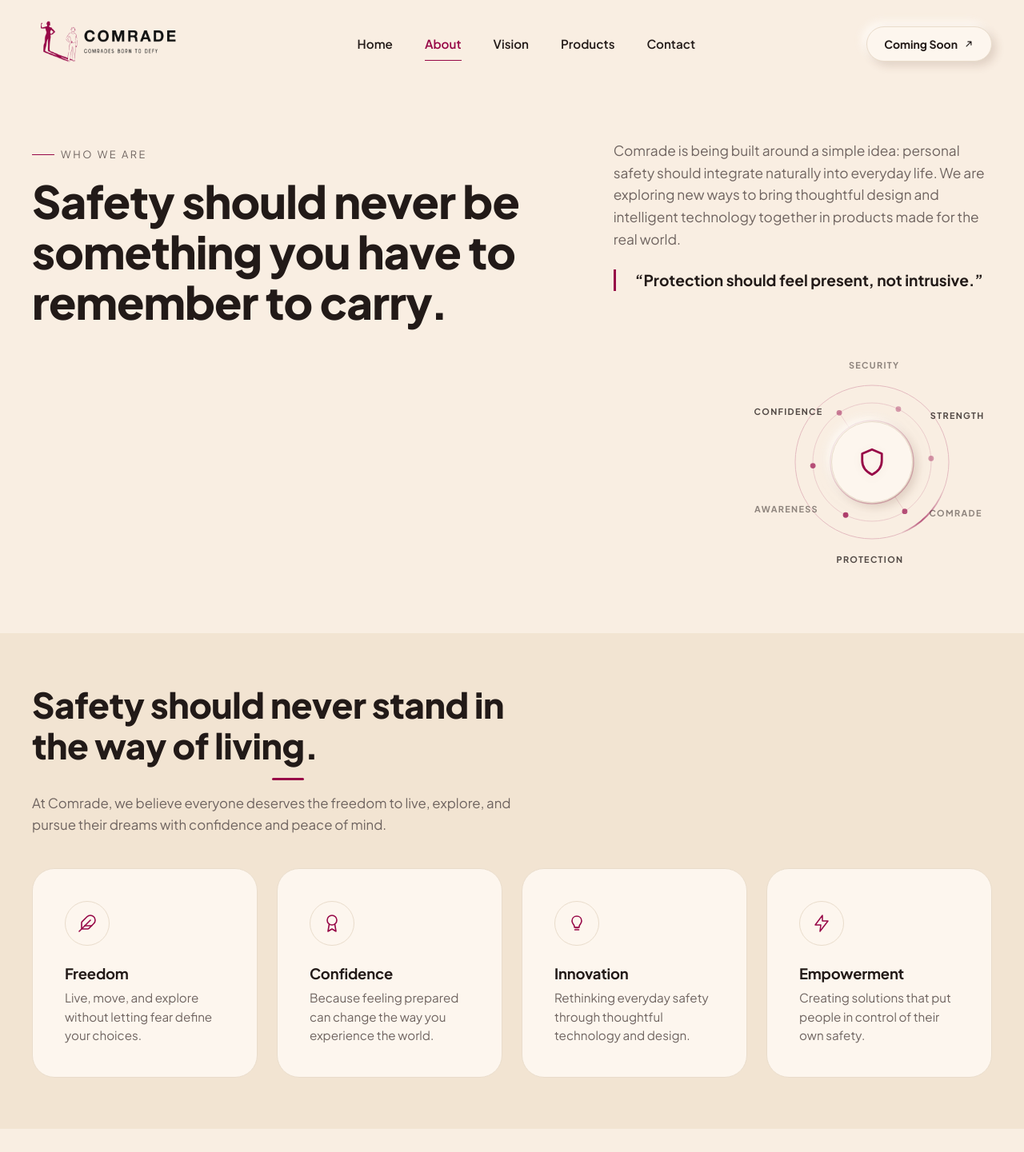
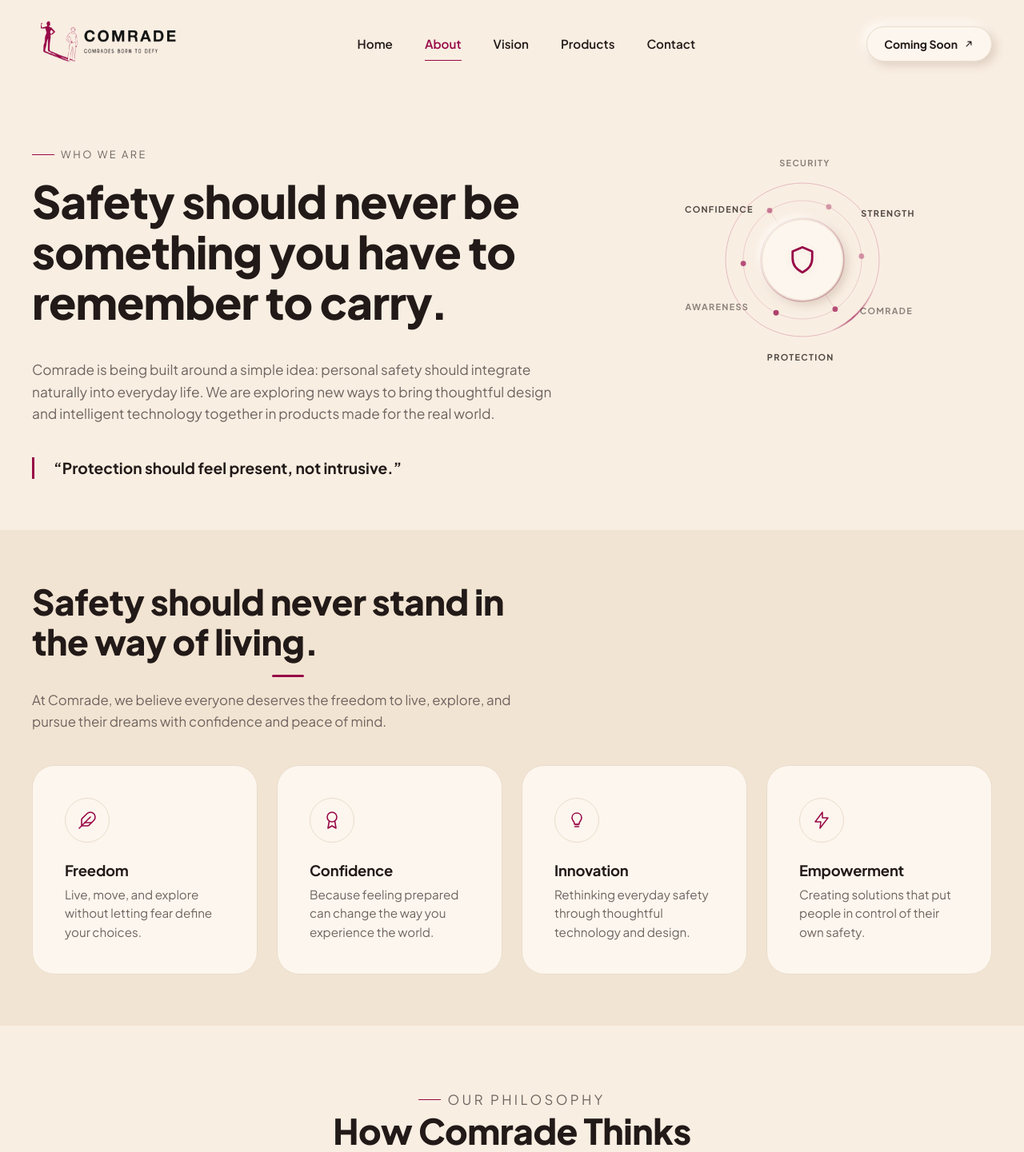
Before and after one commit to comradesafety/comrade-website, a Flask app: page /about in a window 1280 px wide. Shown: the top 1441 px of the page at 80% size. Run offline with Flask 3, Linux system fonts and the light colour scheme; some libraries are stand-ins or nearby versions.

Commit message:
Refactor About hero layout: move description and quote below headline and center orbit

```diff
--- a/app/static/css/about.css
+++ b/app/static/css/about.css
@@ -122,13 +122,14 @@
 }
 
 .comrade-about-hero__description {
+  margin-top: var(--comrade-space-lg);
   font-size: 1.08rem;
   line-height: 1.6;
   color: var(--comrade-text-muted);
 }
 
 .comrade-about-hero__quote {
-  margin: var(--comrade-space-md) 0 0;
+  margin: var(--comrade-space-lg) 0 0;
   padding-left: var(--comrade-space-md);
   border-left: 3px solid var(--comrade-primary);
 }
@@ -145,7 +146,7 @@
    this column. All the visualization's own appearance and motion live
    in that shared component's own files, not here. ---- */
 .comrade-about-hero__orbit-slot {
-  margin: var(--comrade-space-xl) 0 0 auto;
+  margin: 0 auto;
   width: fit-content;
 }
 
--- a/app/templates/components/about-hero.html
+++ b/app/templates/components/about-hero.html
@@ -14,15 +14,13 @@
     <div class="comrade-about-hero__headline-col reveal-on-scroll reveal-up">
       <p class="comrade-eyebrow">{{ hero.eyebrow }}</p>
       <h1 class="comrade-about-hero__headline">{{ hero.headline }}</h1>
+      <p class="comrade-about-hero__description">{{ hero.description }}</p>
+      <blockquote class="comrade-about-hero__quote">
+        <p>&ldquo;{{ hero.quote }}&rdquo;</p>
+      </blockquote>
     </div>
 
     <div class="comrade-about-hero__aside-col reveal-on-scroll reveal-up comrade-delay-2">
-      <p class="comrade-about-hero__description">{{ hero.description }}</p>
-
-      <blockquote class="comrade-about-hero__quote">
-        <p>&ldquo;{{ hero.quote }}&rdquo;</p>
-      </blockquote>
-
       <div class="comrade-about-hero__orbit-slot">
         {{ safety_orbit(size="compact") }}
       </div>
```
